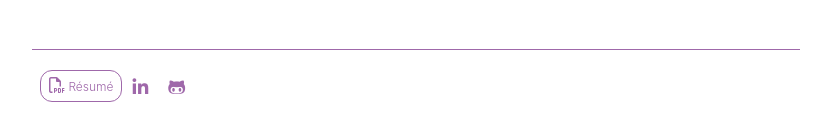
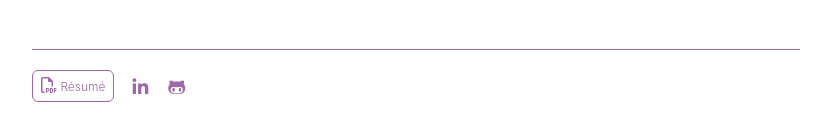
Before and after one commit to ashlynaiu/ashlyn-portfolio, a React (Create React App) app: page /timeline in a window 1280 px wide. Shown: the part 3258-3398 px from the top of the page, without its empty margins (224-1055 px from the left). Built offline with nearby package versions, Linux system fonts and the light colour scheme.

Commit message:
one last try

```diff
--- a/src/styles/App.css
+++ b/src/styles/App.css
@@ -43,7 +43,6 @@ h2 {
   font-weight: 300;
   margin-bottom: 20px;
   -webkit-font-smoothing: antialiased; }
-
   @media only screen and (max-width: 999px) {
     h2 {
       font-size: 4vw; } }
@@ -66,10 +65,8 @@ h4 {
 
 a {
   color: #9F68AA; }
-
   a img {
     outline-color: none; }
-
   a:hover {
     text-decoration: none; }
 
@@ -78,25 +75,20 @@ p {
   line-height: 150%;
   font-weight: 300;
   margin-bottom: 20px; }
-
   @media only screen and (max-width: 999px) {
     p {
       font-size: 16px; } }
-
   p b {
     color: #9F68AA;
     font-weight: 500; }
-
   p b.standard {
     color: #5B6675; }
-
   p span.highlight {
     color: #9F68AA; }
 
 ul {
   margin-bottom: 20px;
   padding-left: 20px; }
-
   ul li {
     font-size: 18px;
     line-height: 150%;
@@ -116,7 +108,6 @@ img {
   padding: 3rem;
   padding-bottom: 120px;
   background: #fff; }
-
   @media only screen and (max-width: 999px) {
     .mainContainer {
       margin: 2rem auto;
@@ -134,10 +125,8 @@ img {
 .gif-container {
   display: flex;
   justify-content: center; }
-
   .gif-container img {
     width: 80%; }
-
     @media only screen and (max-width: 999px) {
       .gif-container img {
         width: 100%; } }
@@ -146,10 +135,8 @@ img {
   display: flex;
   justify-content: space-between;
   margin-bottom: 24px; }
-
   .photo-grid .row img {
     width: 48%; }
-
   @media only screen and (max-width: 999px) {
     .photo-grid .row {
       display: block; }
@@ -168,44 +155,34 @@ img {
 
 footer {
   padding-bottom: 64px; }
-
   footer ul {
     display: flex;
     align-content: center;
     margin: 0;
     padding: 0; }
-
     footer ul li {
       display: inline;
       padding: 0 10px; }
-
       footer ul li a, footer ul li i {
         display: block;
         color: #9F68AA;
         transition: color 1s ease; }
-
         footer ul li a:hover, footer ul li i:hover {
           color: #5B6675; }
-
     footer ul .icon {
       padding-top: 4px; }
-
     footer ul .resume {
       font-size: 16px;
       padding: 2px 8px 2px 8px;
       border: 1px solid #9F68AA;
-  border-radius: 12px;
-  margin-left: 8px;
+      border-radius: 6px;
+      margin-right: 8px;
       transition: color .5s ease-in-out, background-color .5s ease-in-out; }
-
       footer ul .resume a {
         text-decoration: none; }
-
       footer ul .resume span {
         font-size: 12px; }
-
       footer ul .resume:hover {
         background-color: #9F68AA; }
-
         footer ul .resume:hover a, footer ul .resume:hover i {
           color: #fff; }
--- a/src/styles/App.sass
+++ b/src/styles/App.sass
@@ -190,8 +190,8 @@ footer
       font-size: 16px
       padding: 2px 8px 2px 8px
       border: 1px solid $main-link-color
-      border-radius: 12px
-      margin-left: 8px
+      border-radius: 6px
+      margin-right: 8px
       transition: color .5s ease-in-out, background-color .5s ease-in-out
       a
         text-decoration: none
```
Lines whose indentation alone changed are shown as unchanged.
